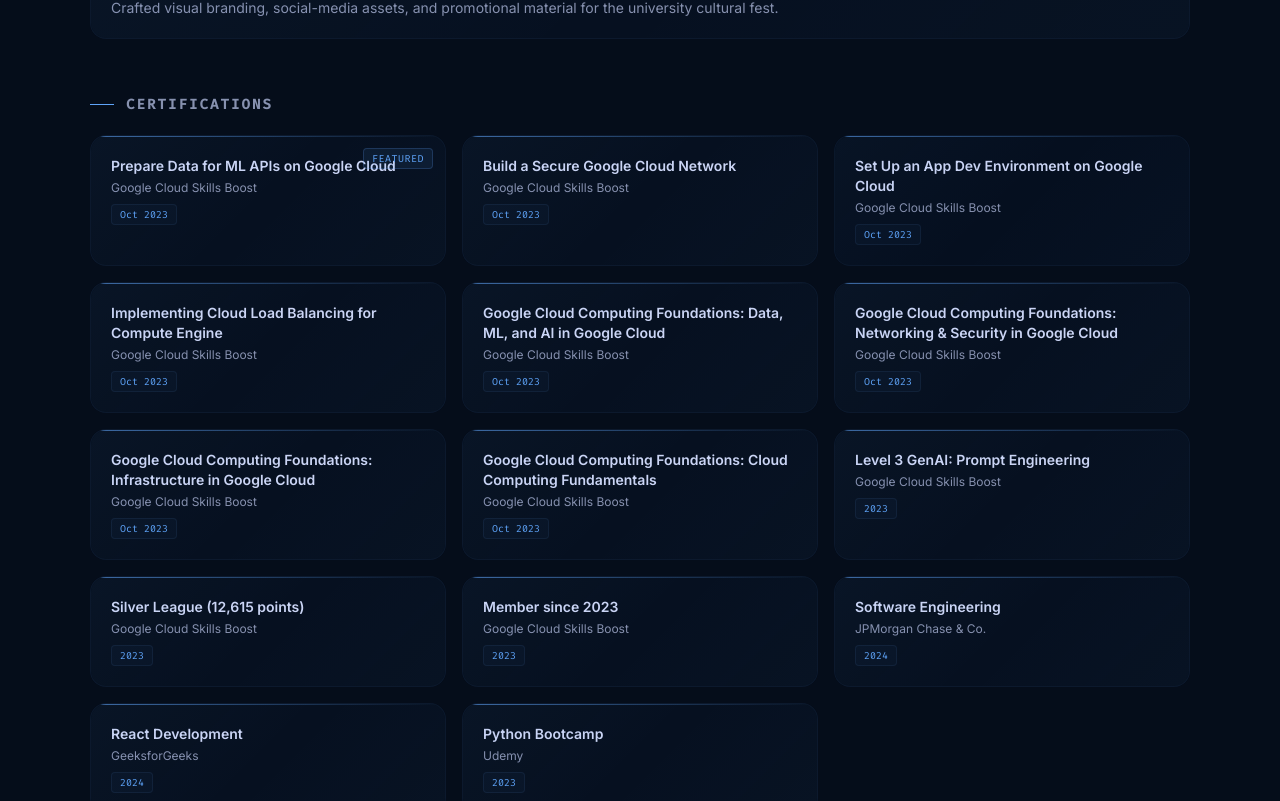
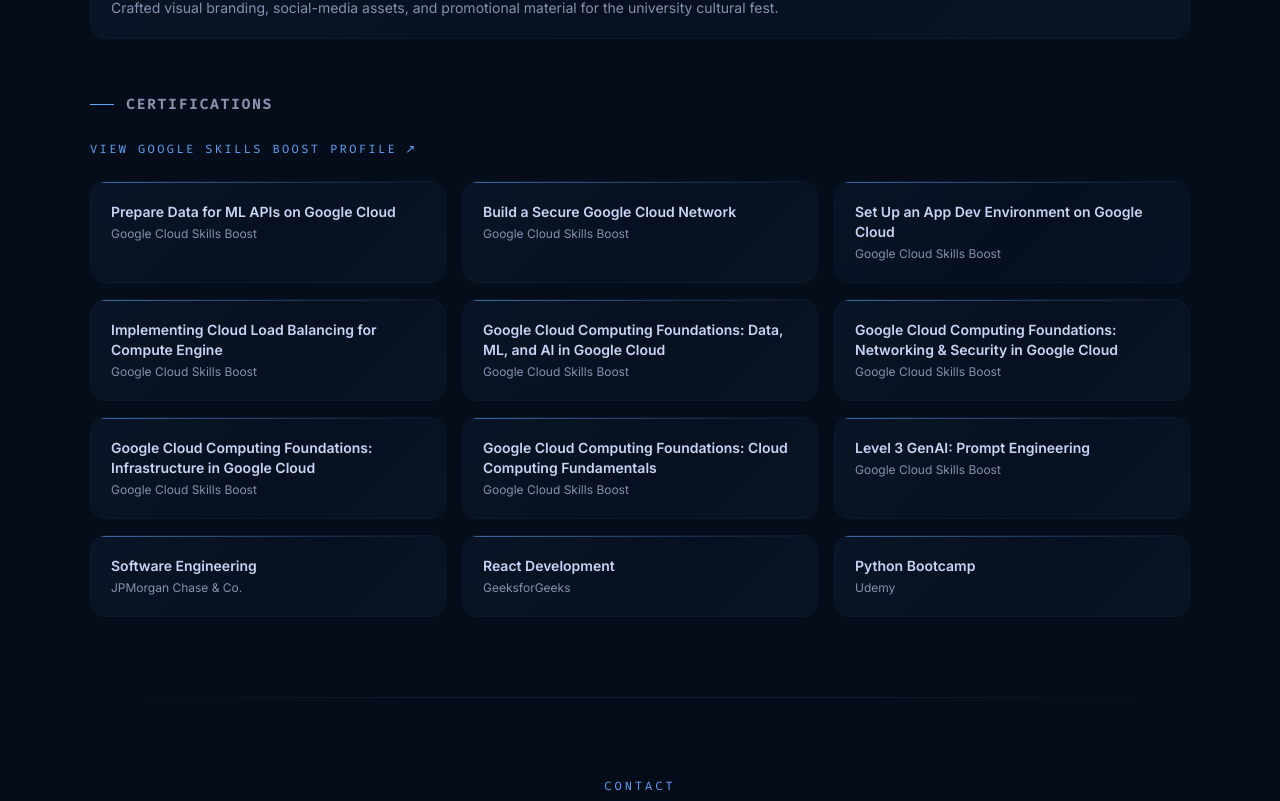
Before and after one commit to diwasupadhyay/diwasportfolio, a React (Vite) app: page / in a window 1280 px wide. Shown: the part 4036-4837 px from the top of the page. Built offline with nearby package versions, Linux system fonts and the light colour scheme.

Commit message:
changes: certifcates

```diff
--- a/src/components/Education.jsx
+++ b/src/components/Education.jsx
@@ -24,73 +24,51 @@
   {
     name: "Prepare Data for ML APIs on Google Cloud",
     issuer: "Google Cloud Skills Boost",
-    year: "Oct 2023",
     color: "#60a5fa",
-    featured: true,
   },
   {
     name: "Build a Secure Google Cloud Network",
     issuer: "Google Cloud Skills Boost",
-    year: "Oct 2023",
     color: "#60a5fa",
   },
   {
     name: "Set Up an App Dev Environment on Google Cloud",
     issuer: "Google Cloud Skills Boost",
-    year: "Oct 2023",
     color: "#60a5fa",
   },
   {
     name: "Implementing Cloud Load Balancing for Compute Engine",
     issuer: "Google Cloud Skills Boost",
-    year: "Oct 2023",
     color: "#60a5fa",
   },
   {
     name: "Google Cloud Computing Foundations: Data, ML, and AI in Google Cloud",
     issuer: "Google Cloud Skills Boost",
-    year: "Oct 2023",
     color: "#60a5fa",
   },
   {
     name: "Google Cloud Computing Foundations: Networking & Security in Google Cloud",
     issuer: "Google Cloud Skills Boost",
-    year: "Oct 2023",
     color: "#60a5fa",
   },
   {
     name: "Google Cloud Computing Foundations: Infrastructure in Google Cloud",
     issuer: "Google Cloud Skills Boost",
-    year: "Oct 2023",
     color: "#60a5fa",
   },
   {
     name: "Google Cloud Computing Foundations: Cloud Computing Fundamentals",
     issuer: "Google Cloud Skills Boost",
-    year: "Oct 2023",
     color: "#60a5fa",
   },
   {
     name: "Level 3 GenAI: Prompt Engineering",
     issuer: "Google Cloud Skills Boost",
-    year: "2023",
     color: "#60a5fa",
   },
-  {
-    name: "Silver League (12,615 points)",
-    issuer: "Google Cloud Skills Boost",
-    year: "2023",
-    color: "#60a5fa",
-  },
-  {
-    name: "Member since 2023",
-    issuer: "Google Cloud Skills Boost",
-    year: "2023",
-    color: "#60a5fa",
-  },
-  { name: "Software Engineering", issuer: "JPMorgan Chase & Co.", year: "2024", color: "#60a5fa" },
-  { name: "React Development", issuer: "GeeksforGeeks", year: "2024", color: "#60a5fa" },
-  { name: "Python Bootcamp", issuer: "Udemy", year: "2023", color: "#60a5fa" },
+  { name: "Software Engineering", issuer: "JPMorgan Chase & Co.", color: "#60a5fa" },
+  { name: "React Development", issuer: "GeeksforGeeks", color: "#60a5fa" },
+  { name: "Python Bootcamp", issuer: "Udemy", color: "#60a5fa" },
 ];
 
 const Education = () => {
@@ -214,6 +192,16 @@
             <span className="w-6 h-[1px]" style={{ background: '#60a5fa' }} />
             Certifications
           </h3>
+          <a
+            href="https://www.skills.google/public_profiles/57c51b0f-478b-46ed-b6c9-29958fb0f078"
+            target="_blank"
+            rel="noreferrer"
+            className="text-xs tracking-[0.2em] uppercase inline-flex items-center gap-2 mb-6"
+            style={{ fontFamily: '"Fira Code", monospace', color: '#60a5fa' }}
+          >
+            View Google Skills Boost profile
+            <span aria-hidden="true">↗</span>
+          </a>
           <div className="grid grid-cols-1 sm:grid-cols-2 md:grid-cols-3 gap-4">
             {certifications.map((cert, i) => (
               <motion.div
@@ -228,36 +216,12 @@
                   className="absolute top-0 left-0 right-0 h-[1px] opacity-60 group-hover:opacity-100 transition-opacity"
                   style={{ background: `linear-gradient(90deg, ${cert.color}, transparent)` }}
                 />
-                {cert.featured && (
-                  <span
-                    className="absolute top-3 right-3 text-[10px] tracking-wider uppercase px-2 py-0.5 rounded"
-                    style={{
-                      fontFamily: '"Fira Code", monospace',
-                      color: cert.color,
-                      backgroundColor: `${cert.color}14`,
-                      border: `1px solid ${cert.color}35`,
-                    }}
-                  >
-                    Featured
-                  </span>
-                )}
                 <p className="text-sm font-semibold mb-1" style={{ color: '#ccd6f6' }}>
                   {cert.name}
                 </p>
                 <p className="text-xs" style={{ color: '#8892b0' }}>
                   {cert.issuer}
                 </p>
-                <span
-                  className="text-[10px] mt-2 inline-block px-2 py-0.5 rounded"
-                  style={{
-                    fontFamily: '"Fira Code", monospace',
-                    color: cert.color,
-                    backgroundColor: `${cert.color}08`,
-                    border: `1px solid ${cert.color}15`,
-                  }}
-                >
-                  {cert.year}
-                </span>
               </motion.div>
             ))}
           </div>
```
